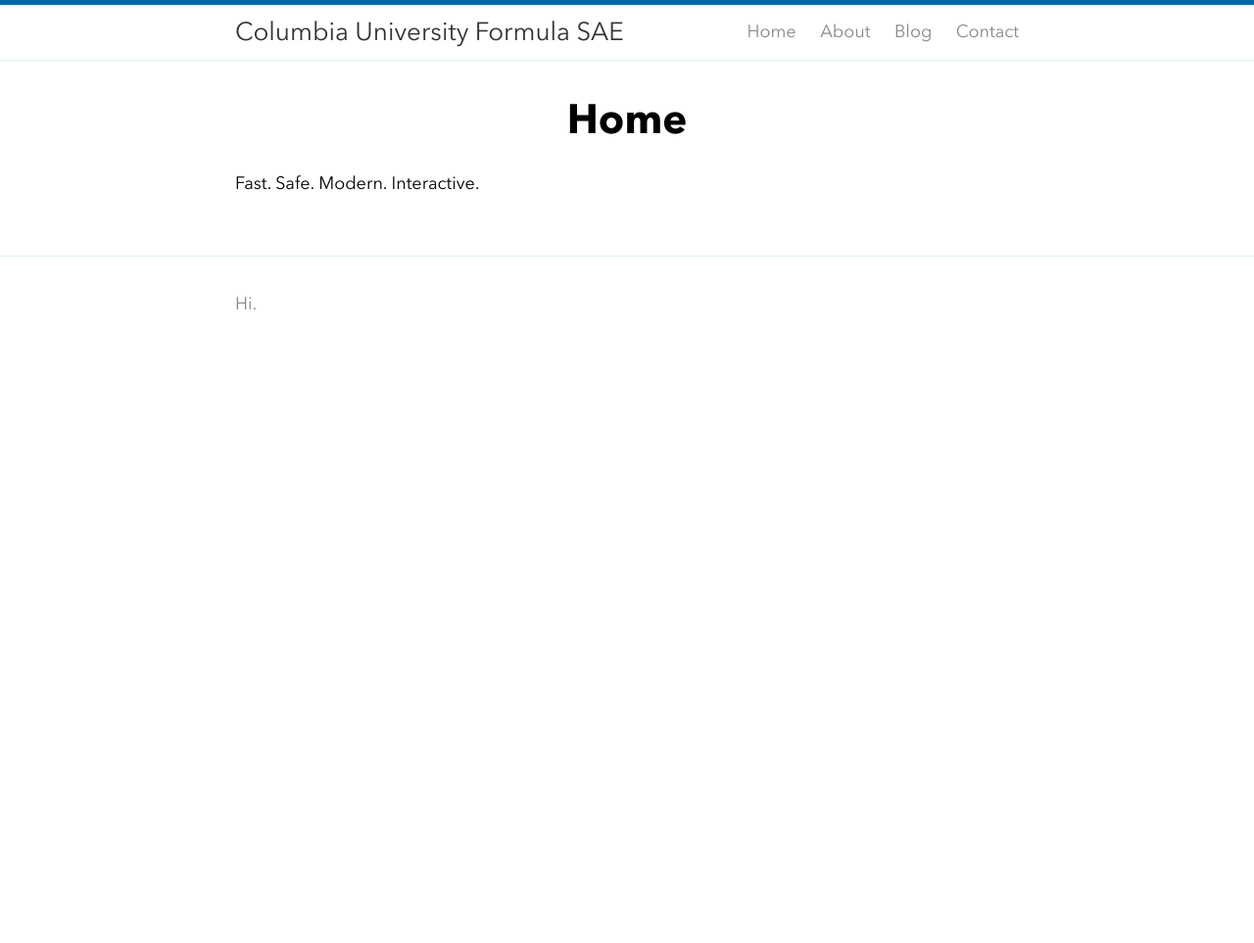
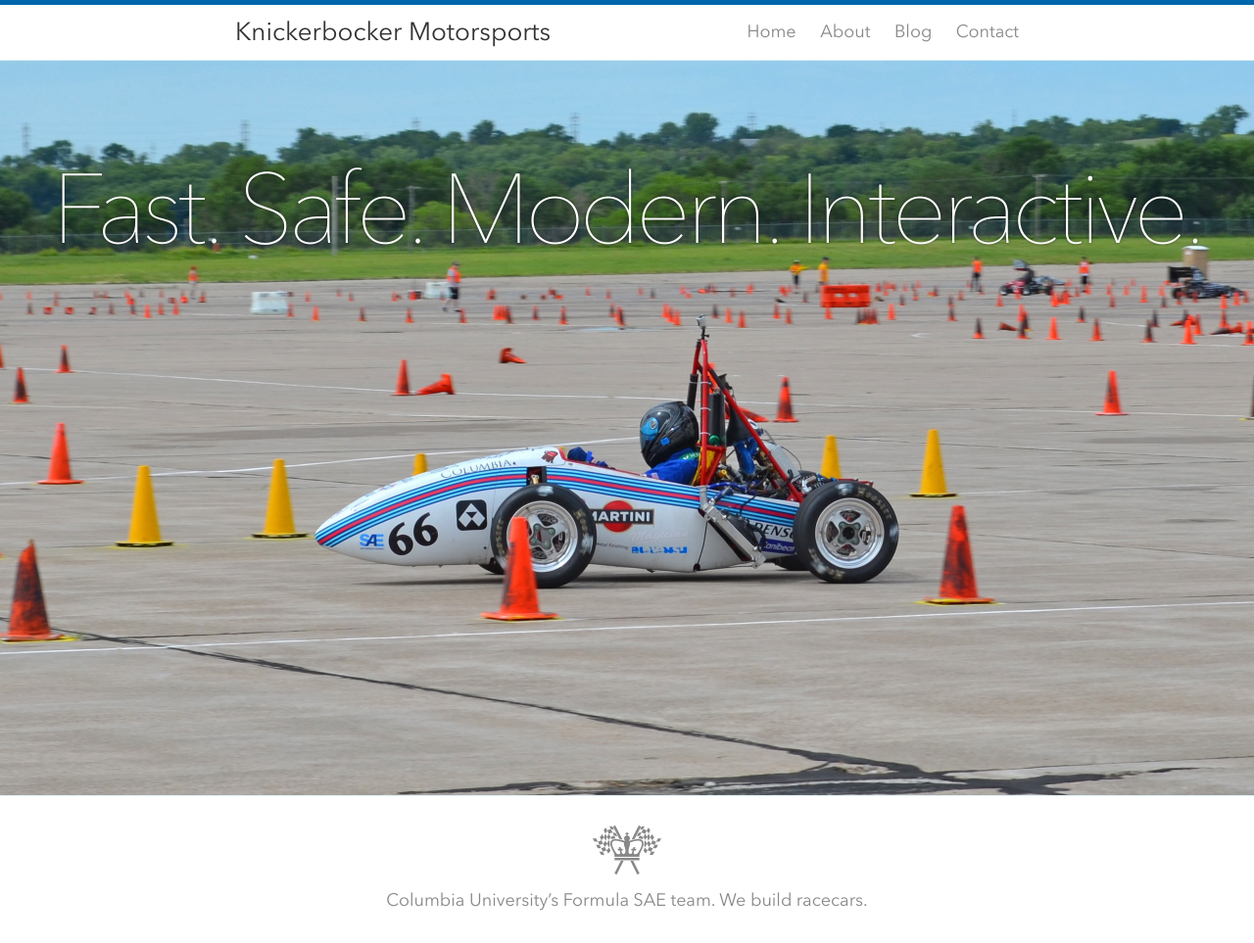
Before and after one commit to columbiafsae/website, a Jekyll site: the page built from index.html, in a window 1280 px wide. Shown: the whole page at 98% size. Built offline with Jekyll 4.4.1, drawn with Linux system fonts in a browser that asks for light colours; before the commit the page ends 900 px from its top, so only the background shows below that.

Commit message:
Add homepage. Minor fixes to reduce stupidity.

```diff
--- a/_config.yml
+++ b/_config.yml
@@ -1,9 +1,10 @@
 # Site settings
-title: "Columbia University Formula SAE"
+title: "Knickerbocker Motorsports"
 email: "contact@columbiafsae.org"
 description: "Columbia University’s Formula SAE team. We build racecars."
 baseurl: ""
 url: "http://columbiafsae.org"
+assets: "/assets"
 
 # Build settings
 markdown: kramdown
--- a/_layouts/default.html
+++ b/_layouts/default.html
@@ -27,13 +27,12 @@
       </div>
     </header>
 
-    <div class="page wrap">
     {{ content }}
-    </div>
 
     <footer class="site-footer">
       <div class="wrap">
-        <p class="meta">Hi.</p>
+        <img src="{{ "/fsae-logo.svg" | prepend: site.assets | prepend: site.baseurl }}" height="50px">
+        <p class="meta">{{ site.description }}</p>
       </div>
     </footer>
   </body>
--- a/_layouts/page.html
+++ b/_layouts/page.html
@@ -1,12 +1,13 @@
 ---
 layout: default
 ---
+<div class="page wrap">
+  <header class="page-header">
+    <h1>{{ page.title }}</h1>
+    <p class="meta">{% if page.meta %}{{ page.meta }}{% endif %}</p>
+  </header>
 
-<header class="post-header">
-<h1>{{ page.title }}</h1>
-<p class="meta">{% if page.meta %}{{ page.meta }}{% endif %}</p>
-</header>
-
-<article class="post-content">
-{{ content }}
-</article>
+  <article class="page-content">
+  {{ content }}
+  </article>
+</div>
--- a/css/main.css
+++ b/css/main.css
@@ -18,13 +18,11 @@ html, body
 
 body
 {
-  font-family: AvenirNext, Helvetica, sans-serif;
+  font-family: AvenirNext, "Segoe UI", Helvetica, sans-serif;
   font-size: 18px;
   line-height: 1.5;
   background-color: {{ site.colors.background }};
 }
-
-h1, h2, h3, h4, h5, h6 { font-size: 100%; font-weight: 400; }
 
 a, a:visited
 {
@@ -94,6 +92,7 @@ a:hover
 {
   border-top: 1px solid {{ site.colors.pastel }};
   padding: 30px 0;
+  text-align: center;
 }
 
 /* Page Content styles */
@@ -105,13 +104,13 @@ a:hover
 
 /* Post styles */
 
-.post-header
+.page-header
 {
   margin: 10px 0 30px;
   text-align: center;
 }
 
-.post-header h1
+.page-header h1
 {
   font-size: 42px;
   line-height: 1;
@@ -124,43 +123,38 @@ a:hover
   margin-top: 5px;
 }
 
-.post-content
+.page-content
 {
   margin: 0 0 30px;
 }
-.post-content > *
+.page-content > *
 {
   margin: 20px 0;
 }
 
-.post-content h1,
-.post-content h2,
-.post-content h3,
-.post-content h4,
-.post-content h5,
-.post-content h6
+h1, h2, h3, h4, h5, h6
 {
   line-height: 1;
   font-weight: 700;
   margin: 40px 0 20px;
 }
 
-.post-content h2
+.page-content h2
 {
   font-size: 32px;
 }
 
-.post-content h3
+.page-content h3
 {
   font-size: 26px;
 }
 
-.post-content h4
+.page-content h4
 {
   font-size: 20px;
 }
 
-.post-content blockquote
+.page-content blockquote
 {
   border-left: 4px solid {{ site.colors.tint }};
   padding-left: 20px;
@@ -211,7 +205,41 @@ ul.posts
   display: block;
 }
 
-/* media queries */
+/* Homepage */
+
+/* reapply the padding to .hero */
+.home .page
+{
+  padding: 0;
+}
+.home .hero
+{
+  padding: 30px 0px 0px 0px;
+}
+
+.home .hero
+{
+  display: block;
+  width: 100%;
+  height: 720px;
+  background: url("{{ "/home/kmr-2014-hero.jpg" | prepend: site.assets | prepend: site.baseurl; }}") no-repeat;
+  background-position: 50% 0%;
+  background-size: 1440px auto;
+}
+
+.home p
+{
+  color: white;
+  font-weight: 300;
+  font-size: 100px;
+  letter-spacing: -0.05em;
+  line-height: 1;
+  text-align: center;
+  padding-top: 75px;
+  text-shadow: 0px 0px 3px rgba(0, 0, 0, 0.5);
+}
+
+/* Media queries */
 
 @media screen and (max-width: 818px)
 {
--- a/index.html
+++ b/index.html
@@ -1,6 +1,12 @@
 ---
 title: "Home"
-layout: page
+layout: default
 ---
 
-<p>Fast. Safe. Modern. Interactive.</p>
+<div class="home">
+  <div class="page">
+    <div class="hero">
+      <p>Fast. Safe. Modern. Interactive.</p>
+    </div>
+  </div>
+</div>
```
Also changed, not shown: _layouts/post.html (+9 -8 lines), assets/fsae-logo.svg (added), assets/home/kmr-2014-hero.jpg (added).
